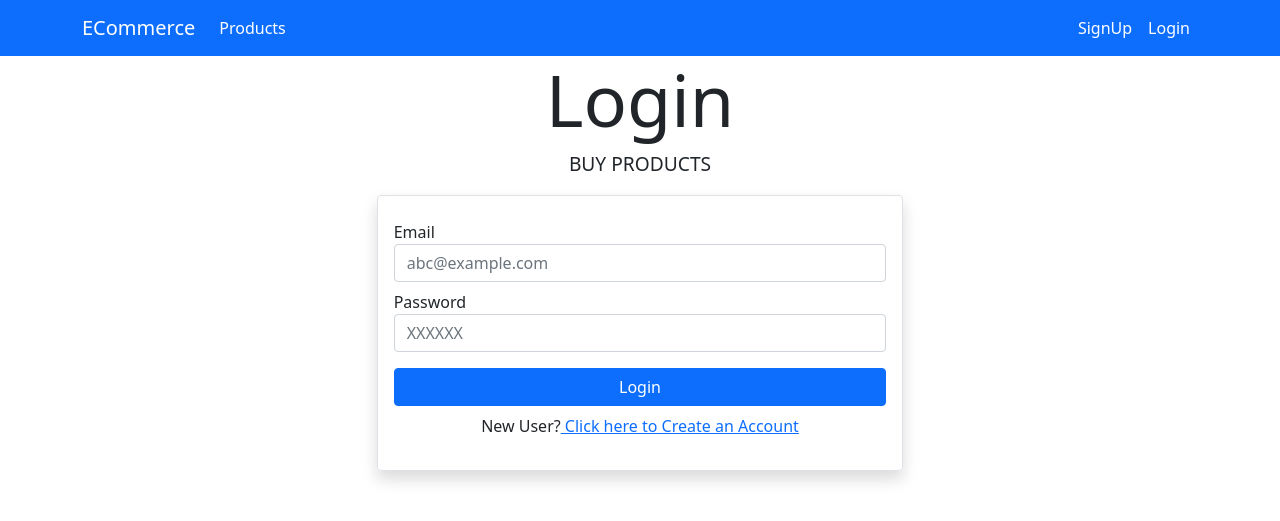
After one commit to Saad-Shafi/EComm, a Django app: page /login/ in a window 1280 px wide. The commit adds this page. Shown: the top 521 px of the page. Run offline with Django 3.2, Linux system fonts and the light colour scheme.

Commit message:
Customer Login Added

```diff
--- a/shop/urls.py
+++ b/shop/urls.py
@@ -3,5 +3,6 @@ from . import views
 
 urlpatterns = [
     path('', views.index, name='index'),
-    path('signup/', views.signup, name='signup')
+    path('signup/', views.signup, name='signup'),
+    path('login/', views.login, name='login')
 ]
--- a/shop/views.py
+++ b/shop/views.py
@@ -41,3 +41,23 @@ def signup(request):
         else:
             c.register()
             return redirect("index")
+
+
+def login(request):
+    if request.method == 'GET':
+        return render(request, 'login.html')
+    else:
+        email = request.POST.get('email')
+        password = request.POST.get('pass')
+
+        c = Customer.getCustomer(email)
+        if c:
+            if password == c.password:
+               return redirect("index")
+            else:
+                error = "Invalid Email or Password"
+        else:
+            print("Hello how are you")
+            error = "Invalid Email or Password"
+
+        return render(request, 'login.html', {'er': error})
--- a/templates/base.html
+++ b/templates/base.html
@@ -23,6 +23,9 @@
               <li class="nav-item">
                  <a class="nav-link active" aria-current="page" href="/signup">SignUp</a>
                 </li>
+                <li class="nav-item">
+                    <a class="nav-link active" aria-current="page" href="/login">Login</a>
+                </li>
             </ul>
         </div>
       </div>
--- /dev/null
+++ b/templates/login.html
@@ -0,0 +1,39 @@
+{% extends 'base.html' %}
+
+{% block title %}
+<title>Login</title>
+{% endblock %}
+
+{% block content %}
+    <h1 class="display-2 text-center">Login</h1>
+    <p class="text-center" style="font-size:1.2rem;">BUY PRODUCTS</p>
+
+    <div class="m-2">
+        <div class="col-lg-5 mx-auto border rounded p-3 shadow">
+
+            {% if er %}
+                <div class="alert alert-danger" role="alert">
+                    {{er}}
+                </div>
+            {% endif %}
+
+            <form action="" method="POST">
+                {% csrf_token %}
+                <div class="form-group mt-2">
+                    <label>Email</label>
+                    <input type="email" name="email" class="form-control" placeholder="abc@example.com" required>
+                </div>
+                <div class="form-group mt-2">
+                    <lable>Password</lable>
+                    <input type="password" name="pass" class="form-control" placeholder="XXXXXX" maxlength="6" required>
+                </div>
+                <div class="d-grid mt-3">
+                    <input type="submit" class="btn btn-primary" value="Login">
+                </div>
+            </form>
+            <div class="mt-2">
+                <p class="text-center">New User?<a href="/signup"> Click here to Create an Account</a></p>
+            </div>
+        </div>
+    </div>
+{% endblock %}
```
Also changed, not shown: shop/models/customer.py (+7 -0 lines), db.sqlite3.
